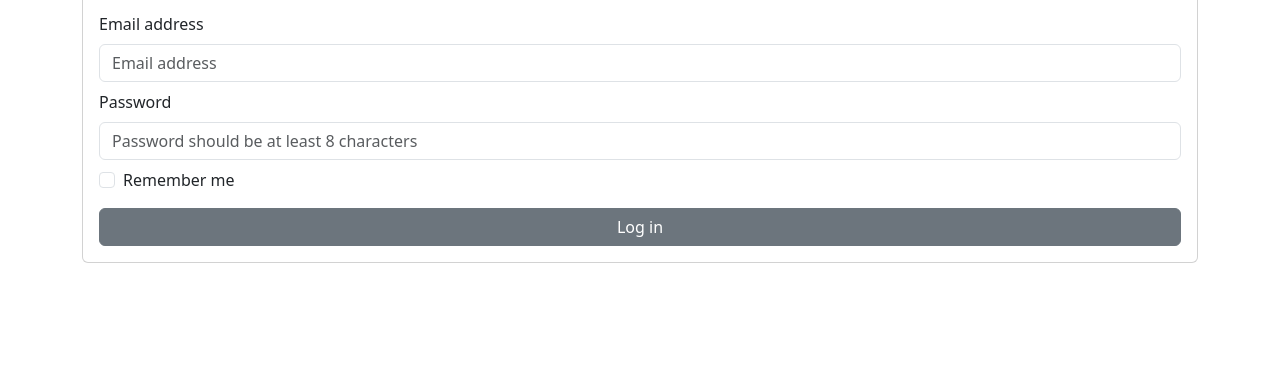
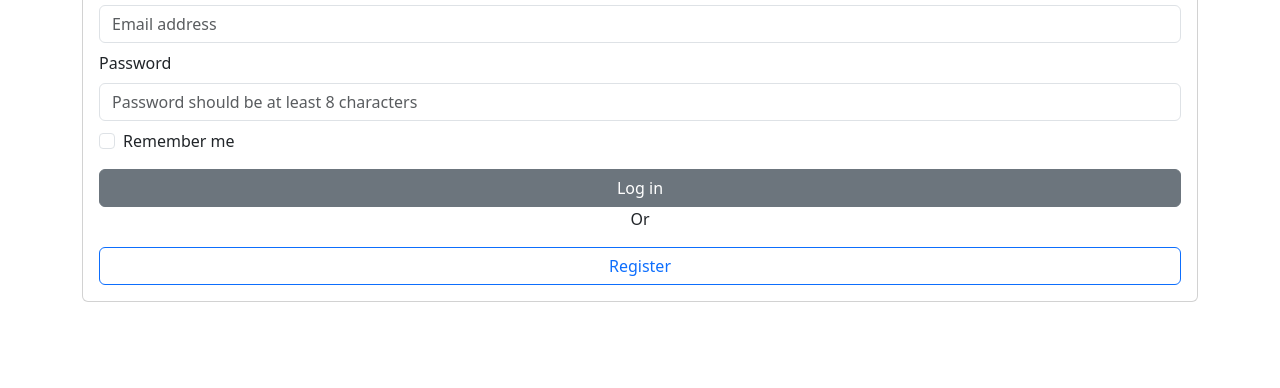
Before and after one commit to ebejmo/js2, a website: page index.html in a window 1280 px wide. Shown: the part 271-659 px from the top of the page. Drawn offline with nearby package versions, Linux system fonts and the light colour scheme.

Commit message:
register option inside the form

```diff
--- a/index.html
+++ b/index.html
@@ -9,6 +9,7 @@
       defer
       src="/node_modules/bootstrap/dist/js/bootstrap.bundle.min.js"
     ></script>
+    <script type="module" src="/src/js/index.mjs" defer></script>
   </head>
   <body class="d-flex h-100" id="landing-page">
     <div class="cover-container d-flex w-100 mx-auto flex-column">
@@ -53,7 +54,7 @@
       <main class="">
         <!-- Form -->
         <div class="container mt-lg-4 mb-lg-4 login-container">
-          <div class="card">
+          <div class="card mt-4 mb-4">
             <h1 class="card-header">Log in to your Noroff Social account</h1>
             <div class="card-body">
               <form action="/profile/" class="mt-3">
@@ -94,6 +95,12 @@
                   Log in
                 </button>
               </form>
+              <div class="text-center">
+                <p class="p-home">Or</p>
+                <a href="/register/" class="w-100 btn btn-outline-primary">
+                  Register
+                </a>
+              </div>
             </div>
           </div>
         </div>
```
